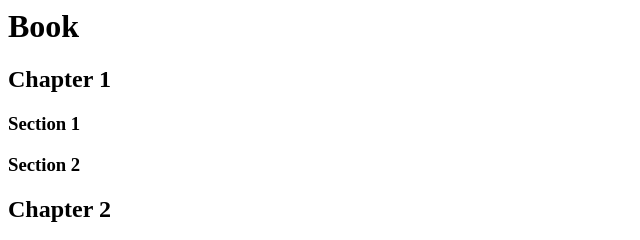
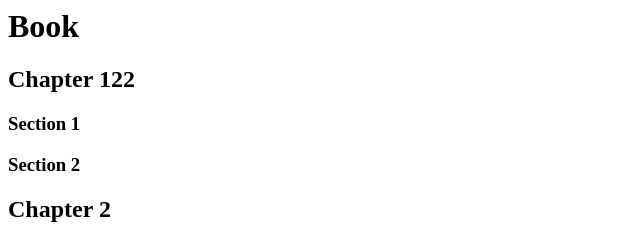
Before and after one commit to sng106/Web-Dev-Learning, a plain HTML site: page HTML/2.1 Heading Element/index.html in a window 1280 px wide. Shown: the top 240 px of the page, 0-640 px from the left. Drawn offline with Linux system fonts and the light colour scheme.

Commit message:
checking changes from OFC laptop

```diff
--- a/HTML/2.1 Heading Element/index.html
+++ b/HTML/2.1 Heading Element/index.html
@@ -1,5 +1,5 @@
 <h1>Book</h1>
-  <h2>Chapter 1</h2>
+  <h2>Chapter 122</h2>
     <h3>Section 1</h3>
     <h3>Section 2</h3>
   <h2>Chapter 2</h2>
```
